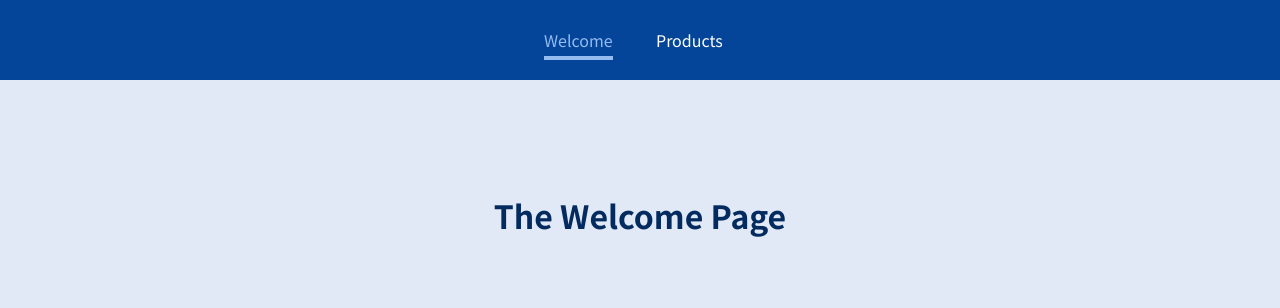
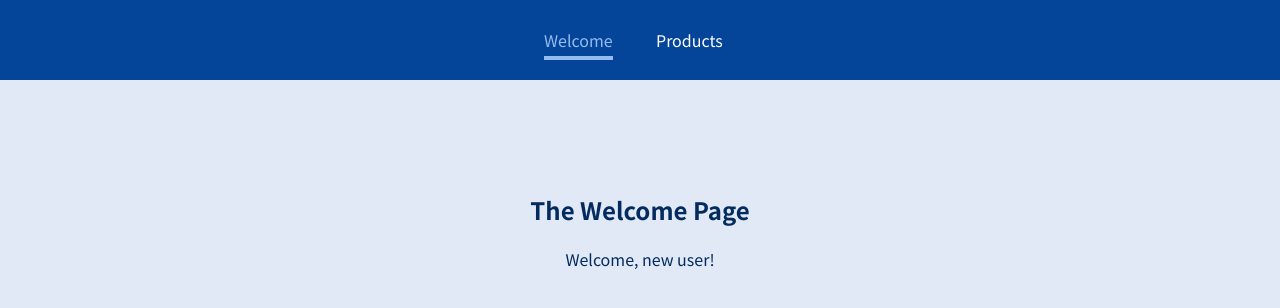
Before and after one commit to marcmedhat6211/react-router, a React (Create React App) app: page /welcome/new-user in a window 1280 px wide. Shown: the top 308 px of the page. Built offline with nearby package versions, Linux system fonts and the light colour scheme.

Commit message:
the Redirect compoenent

```diff
--- a/src/App.js
+++ b/src/App.js
@@ -1,4 +1,4 @@
-import { Route, Switch } from "react-router-dom"; // this is a component that allows us to define a certain path and the react component that should be rendered when this path is active in the url
+import { Route, Switch, Redirect } from "react-router-dom"; // this is a component that allows us to define a certain path and the react component that should be rendered when this path is active in the url
 
 import Welcome from "./pages/Welcome";
 import Products from "./pages/Products";
@@ -21,6 +21,9 @@ function App() {
       <MainHeader />
       <main>
         <Switch>
+          <Route path="/" exact>
+            <Redirect to="/welcome" />
+          </Route>
           <Route path="/welcome">
             <Welcome />
           </Route>
--- a/src/pages/Welcome.js
+++ b/src/pages/Welcome.js
@@ -1,5 +1,19 @@
+import { Route } from "react-router-dom";
+
+/**
+ * This is how you use nested Routes
+ * You can define Route inside any component and you can define it anywhere you want
+ * The route has to begin with the same route as its parent or else it won't work
+ */
 const Welcome = () => {
-  return <h1>The Welcome Page</h1>;
+  return (
+    <section>
+      <h1>The Welcome Page</h1>
+      <Route path="/welcome/new-user">
+        <p>Welcome, new user!</p>
+      </Route>
+    </section>
+  );
 };
 
 export default Welcome;
```
Also changed, not shown: 1 other file (tests, documents, lock files or other folders).
